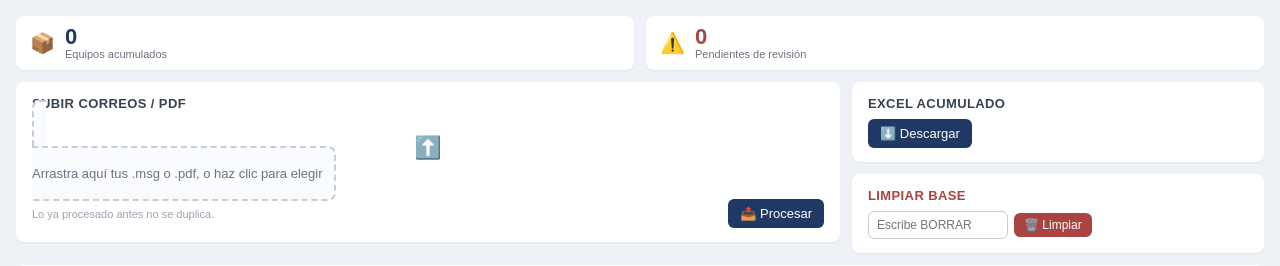
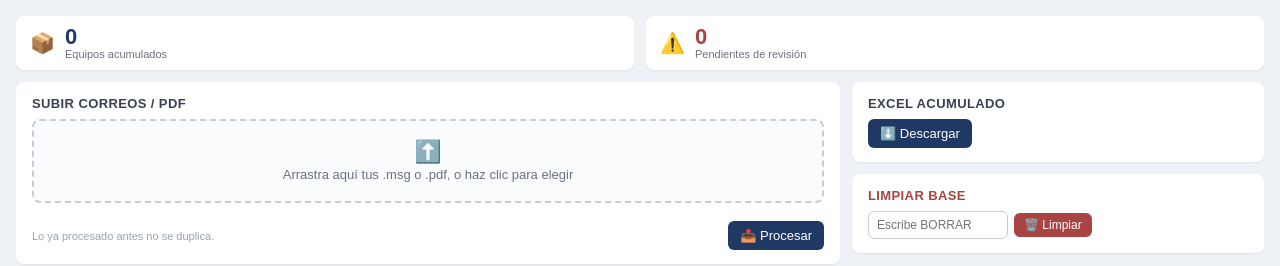
Before and after one commit to paperulogistica/Registro_Actas_OfficeTrack, a Flask app: page / in a window 1280 px wide. Shown: the part 49-315 px from the top of the page. Run offline with Flask 3, Linux system fonts and the light colour scheme; data that the repository does not hold is empty.

Commit message:
Corrige la zona de arrastrar y soltar (quedaba partida en dos cajas)
El label de la dropzone era inline por defecto, asi que al envolver
icono + texto el borde se fragmentaba en dos recuadros disjuntos. Ahora
es un contenedor flex en columna, centrado, con alto minimo fijo.

Co-Authored-By: Claude Sonnet 5 <noreply@anthropic.com>
Claude-Session: https://claude.ai/code/session_01Hk3r5NPydvuDQmTiDoYNCc

```diff
--- a/templates/index.html
+++ b/templates/index.html
@@ -27,13 +27,15 @@
 
   /* zona de arrastrar y soltar */
   .dropzone {
-    border: 2px dashed #c7cdd6; border-radius: 8px; padding: 18px 12px;
+    display: flex; flex-direction: column; align-items: center; justify-content: center;
+    width: 100%; min-height: 84px;
+    border: 2px dashed #c7cdd6; border-radius: 8px; padding: 14px 12px;
     text-align: center; color: #6b7280; cursor: pointer; transition: all .15s;
     background: #fafbfc; font-size: 13px;
   }
   .dropzone.dragover { border-color: var(--blue); background: #eef2fb; color: var(--blue); }
   .dropzone input[type=file] { display:none; }
-  .dropzone .icon { font-size: 22px; display:block; margin-bottom:4px; }
+  .dropzone .icon { font-size: 22px; line-height:1; margin-bottom:4px; }
   .filelist { font-size: 12px; color: #374151; margin-top: 8px; text-align:left; max-height: 70px; overflow-y:auto; }
 
   /* botones compactos, ícono + texto corto */
```
